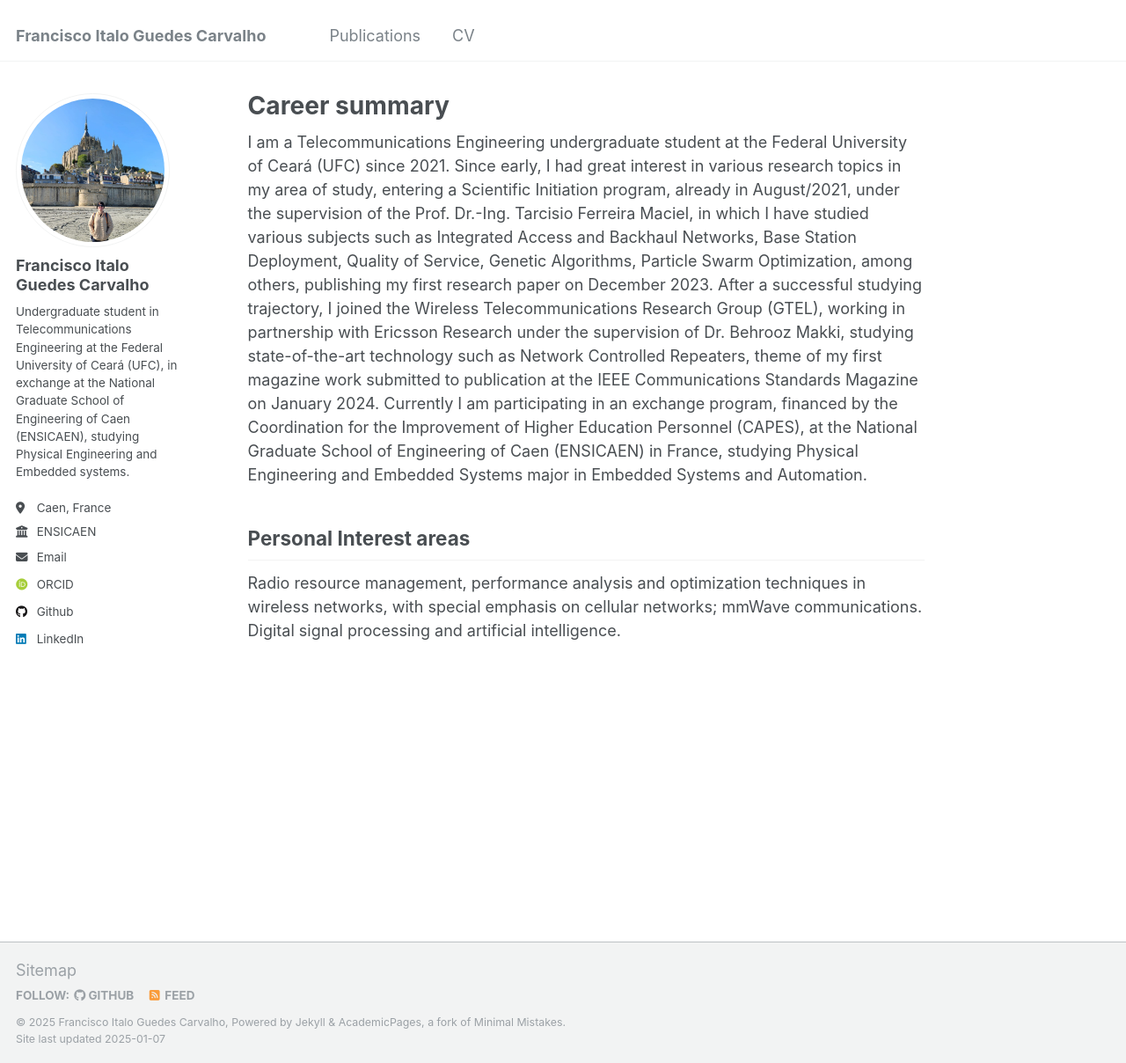
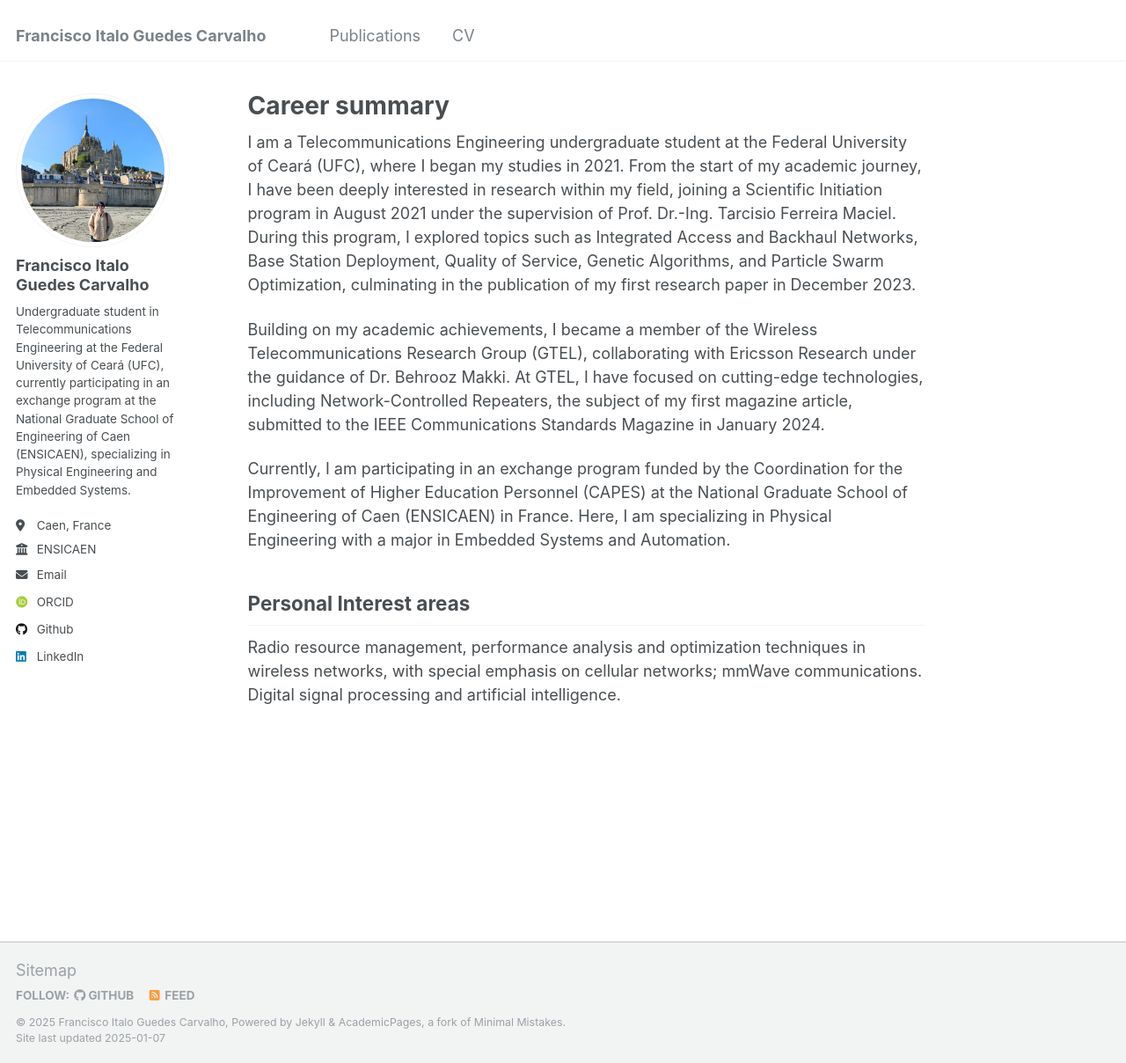
Before and after one commit to italoguedess/italoguedess.github.io, a Jekyll site: the page built from _pages/about.md, in a window 1280 px wide and 1208 px high. Shown: the whole window at 88% size. Built offline with Jekyll 4.4.1, drawn with Linux system fonts in a browser that asks for light colours; some web fonts are replaced.

Commit message:
Some corrections and new works

```diff
--- a/_config.yml
+++ b/_config.yml
@@ -24,7 +24,7 @@ author:
   avatar           : "profile.jpeg"
   name             : "Francisco Italo Guedes Carvalho"
   pronouns         : # example: "she/her"
-  bio              : "Undergraduate student in Telecommunications Engineering at the Federal University of Ceará (UFC), in exchange at the National Graduate School of Engineering of Caen (ENSICAEN), studying Physical Engineering and Embedded systems."
+  bio              : "Undergraduate student in Telecommunications Engineering at the Federal University of Ceará (UFC), currently participating in an exchange program at the National Graduate School of Engineering of Caen (ENSICAEN), specializing in Physical Engineering and Embedded Systems."
   location         : "Caen, France"
   employer         : "ENSICAEN"
   uri              : # URL
--- a/_pages/about.md
+++ b/_pages/about.md
@@ -7,10 +7,11 @@ redirect_from:
   - /about.html
 ---
 
-I am a Telecommunications Engineering undergraduate student at the Federal University of Ceará (UFC) since 2021.
-Since early, I had great interest in various research topics in my area of study, entering a Scientific Initiation program, already in August/2021, under the supervision of the Prof. Dr.-Ing. Tarcisio Ferreira Maciel, in which I have studied various subjects such as Integrated Access and Backhaul Networks, Base Station Deployment, Quality of Service, Genetic Algorithms, Particle Swarm Optimization, among others, publishing my first research paper on December 2023.
-After a successful studying trajectory, I joined the Wireless Telecommunications Research Group (GTEL), working in partnership with Ericsson Research under the supervision of Dr. Behrooz Makki, studying state-of-the-art technology such as Network Controlled Repeaters, theme of my first magazine work submitted to publication at the IEEE Communications Standards Magazine on January 2024.
-Currently I am participating in an exchange program, financed by the Coordination for the Improvement of Higher Education Personnel (CAPES), at the National Graduate School of Engineering of Caen (ENSICAEN) in France, studying Physical Engineering and Embedded Systems major in Embedded Systems and Automation.
+I am a Telecommunications Engineering undergraduate student at the Federal University of Ceará (UFC), where I began my studies in 2021. From the start of my academic journey, I have been deeply interested in research within my field, joining a Scientific Initiation program in August 2021 under the supervision of Prof. Dr.-Ing. Tarcisio Ferreira Maciel. During this program, I explored topics such as Integrated Access and Backhaul Networks, Base Station Deployment, Quality of Service, Genetic Algorithms, and Particle Swarm Optimization, culminating in the publication of my first research paper in December 2023.
+
+Building on my academic achievements, I became a member of the Wireless Telecommunications Research Group (GTEL), collaborating with Ericsson Research under the guidance of Dr. Behrooz Makki. At GTEL, I have focused on cutting-edge technologies, including Network-Controlled Repeaters, the subject of my first magazine article, submitted to the IEEE Communications Standards Magazine in January 2024.
+
+Currently, I am participating in an exchange program funded by the Coordination for the Improvement of Higher Education Personnel (CAPES) at the National Graduate School of Engineering of Caen (ENSICAEN) in France. Here, I am specializing in Physical Engineering with a major in Embedded Systems and Automation.
 
 Personal Interest areas
 ------
```
Also changed, not shown: _publications/2024-10-14-EA-BSD-IAB-SBRT.md (renamed from _publications/2024-12-14-sbrt-Italo.md, +1 -1 lines), _publications/2024-12-30-ECA-IAB.md (added, +13 -0 lines), _publications/2024-12-30-EE-IAB-WCNPS.md (added, +13 -0 lines), _publications/2023-12-15-GA-BSD-IAB-WCNPS.md (renamed from _publications/2023-11-31-wcnps-Italo.md), _publications/2024-03-14-NCR-an-introduction.md (renamed from _publications/2024-03-14-ieee.md).
